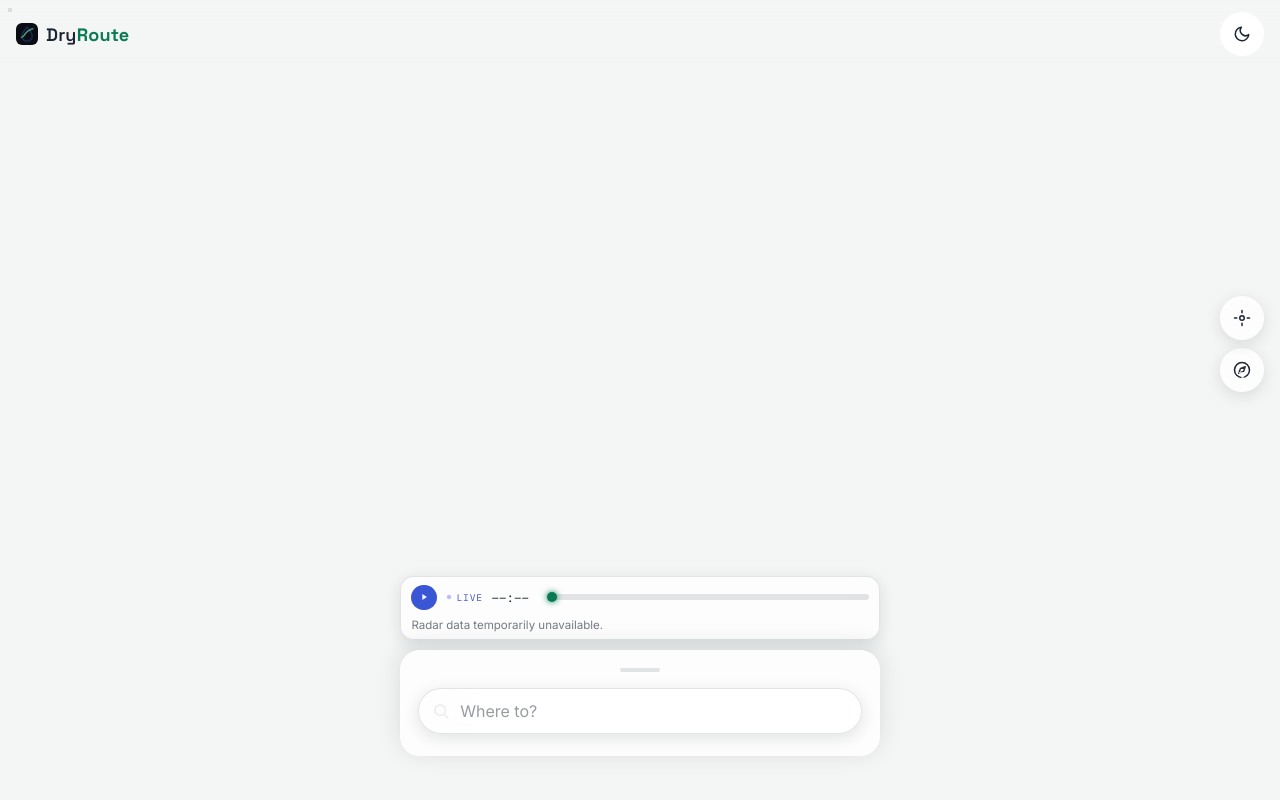
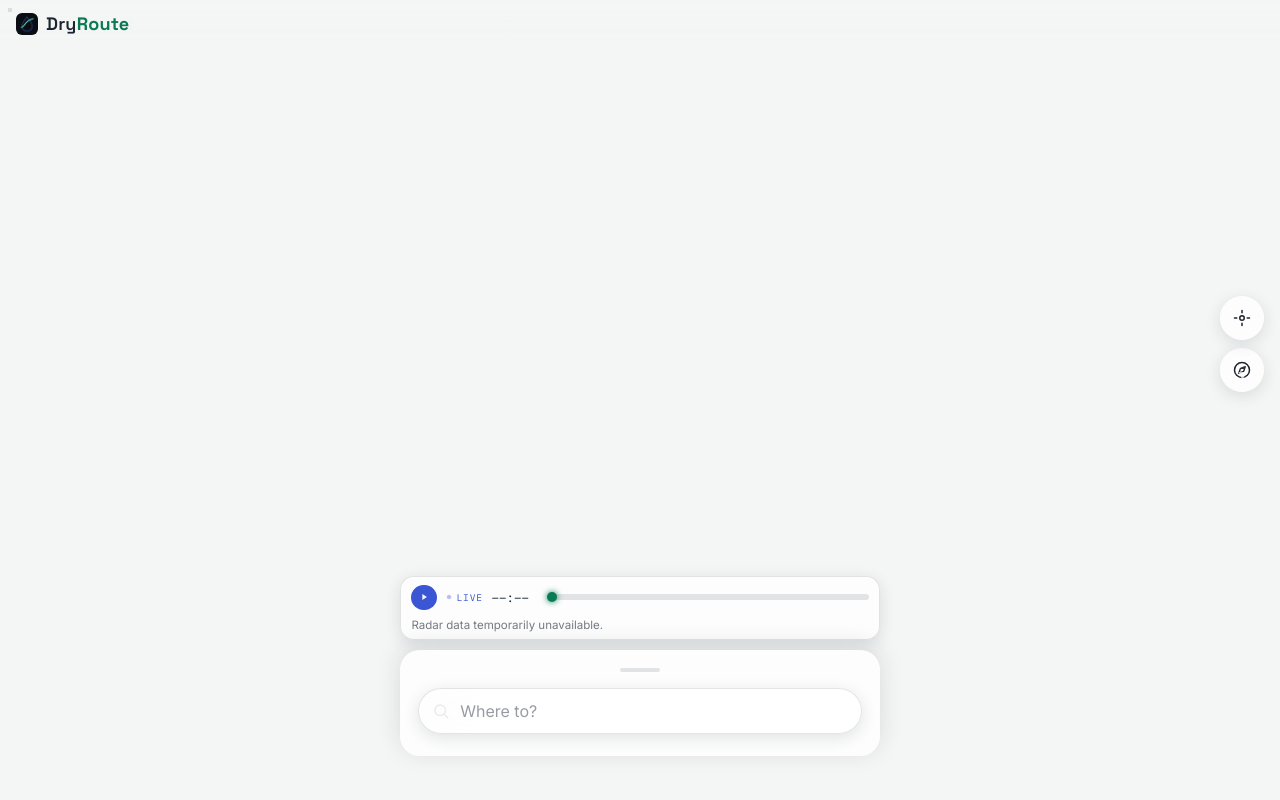
Before and after one commit to potassiumflouride/DryRoute, a website built with Vite: page frontend/index.html in a window 1280 px wide. Built offline with nearby package versions, Linux system fonts and the light colour scheme; no server answers; what @protomaps/basemaps would draw is missing.

Commit message:
Remove light/dark mode toggle button, keep theme logic
The theme is still resolved from stored preference or OS
prefers-color-scheme on load; it just isn't user-toggleable
via a button anymore.

```diff
--- a/frontend/src/main.ts
+++ b/frontend/src/main.ts
@@ -41,12 +41,7 @@ if (app) {
     <header class="app-header">
       <img class="app-header__mark" src="/pwa-192x192.png" alt="" />
       <span class="app-header__wordmark">Dry<strong>Route</strong></span>
-      <div class="app-header__actions">
-        <button class="theme-toggle" type="button" aria-label="Toggle light/dark theme">
-          <svg class="icon-sun" viewBox="0 0 24 24" fill="none" stroke="currentColor" stroke-width="2" stroke-linecap="round"><circle cx="12" cy="12" r="4"/><path d="M12 2v2M12 20v2M4.9 4.9l1.4 1.4M17.7 17.7l1.4 1.4M2 12h2M20 12h2M4.9 19.1l1.4-1.4M17.7 6.3l1.4-1.4"/></svg>
-          <svg class="icon-moon" viewBox="0 0 24 24" fill="none" stroke="currentColor" stroke-width="2" stroke-linecap="round" stroke-linejoin="round"><path d="M21 12.8A9 9 0 1 1 11.2 3a7 7 0 0 0 9.8 9.8z"/></svg>
-        </button>
-      </div>
+      <div class="app-header__actions"></div>
     </header>
     <div class="route-hint-bubble" hidden>Drag the route to customise</div>
     <div class="route-toast" hidden>
@@ -183,7 +178,7 @@ if (app) {
     showAccuracyCircle: true,
   });
   map.addControl(geolocate, "top-left");
-  const radar = initRadar(map);
+  initRadar(map);
   const route = initRoute(map);
 
   let originSet = false;
@@ -327,13 +322,4 @@ if (app) {
   recenterBtn?.addEventListener("click", () => {
     geolocate.trigger();
   });
-
-  const toggle = document.querySelector<HTMLButtonElement>(".theme-toggle");
-  toggle?.addEventListener("click", () => {
-    const next: Theme = document.documentElement.dataset.theme === "light" ? "dark" : "light";
-    applyTheme(next);
-    map.setStyle(buildMapStyle(next));
-    radar.reattach();
-    route.reattach();
-  });
 }
--- a/frontend/src/style.css
+++ b/frontend/src/style.css
@@ -96,42 +96,6 @@ body {
 .app-header__wordmark strong {
   color: var(--dry);
   font-weight: 700;
-}
-
-.theme-toggle {
-  pointer-events: auto;
-  width: 44px;
-  height: 44px;
-  border: none;
-  border-radius: 50%;
-  background: var(--slate);
-  color: var(--mist);
-  display: flex;
-  align-items: center;
-  justify-content: center;
-  cursor: pointer;
-  flex-shrink: 0;
-}
-
-.theme-toggle:hover {
-  color: var(--dry);
-}
-
-.theme-toggle svg {
-  width: 18px;
-  height: 18px;
-}
-
-.theme-toggle .icon-moon {
-  display: none;
-}
-
-:root[data-theme="light"] .theme-toggle .icon-sun {
-  display: none;
-}
-
-:root[data-theme="light"] .theme-toggle .icon-moon {
-  display: block;
 }
 
 .app-header__actions {
```
Also changed, not shown: frontend/src/mapReady.ts (+5 -5 lines).
